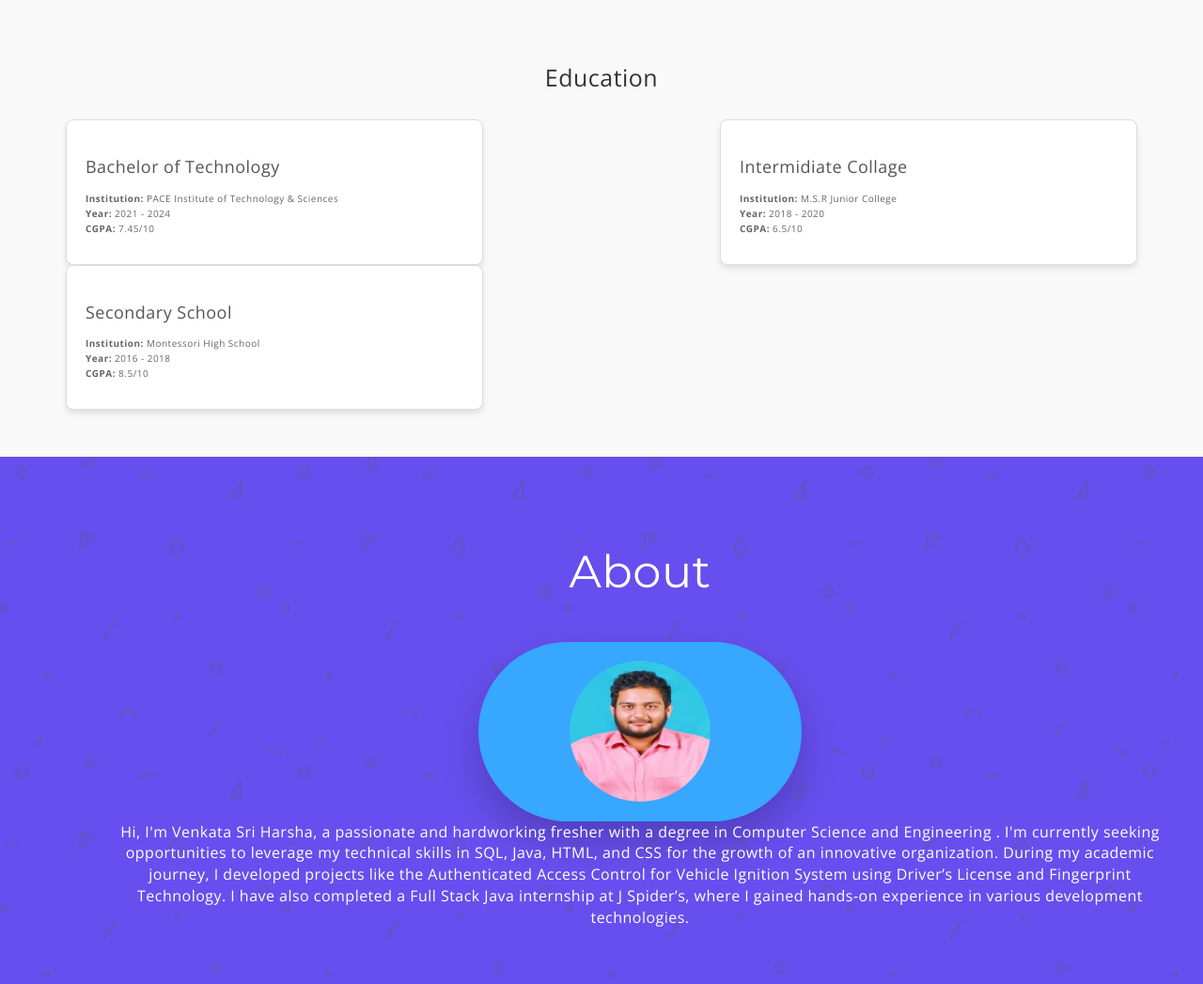
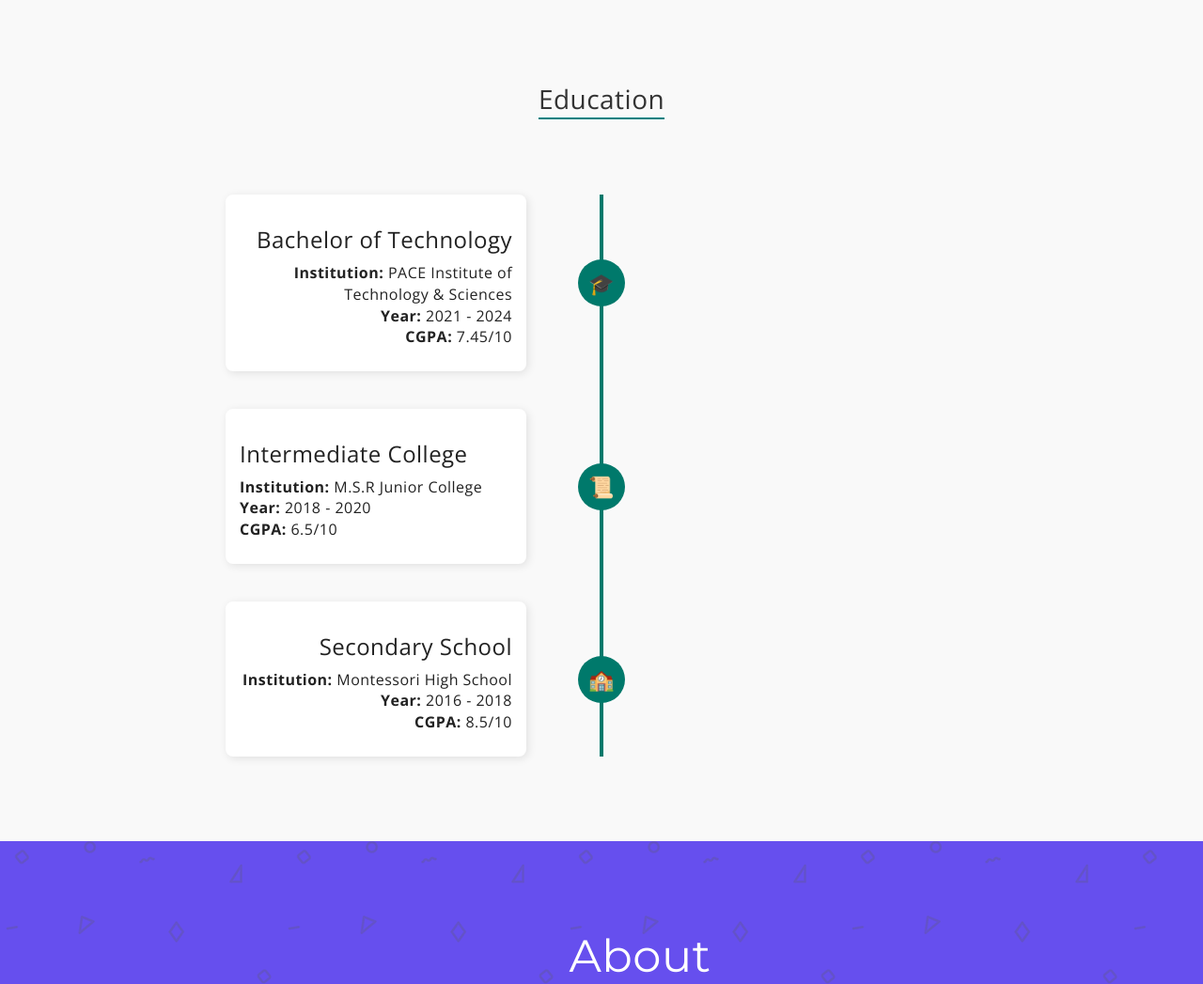
Before and after one commit to vs-harsha/portfolio, a plain HTML site: page index.html in a window 1280 px wide. Shown: the part 3060-4107 px from the top of the page at 94% size. Drawn offline with nearby package versions, Linux system fonts and the light colour scheme.

Commit message:
lastcommit

```diff
--- a/css/style.css
+++ b/css/style.css
@@ -355,57 +355,93 @@ h1.heading.pink:after {
 
 /* Education Details */
 .education-section {
+  text-align: center;
+  padding: 50px 20px;
   background-color: #f9f9f9;
-  padding: 50px 0;
 }
 
 .section-title {
-  text-align: center;
-  font-size: 2.5rem;
-  margin-bottom: 30px;
-  color: #333;
+  font-size: 28px;
+  position: relative;
+  display: inline-block;
+  margin-bottom: 40px;
+  border-bottom: 2px solid teal;
+  padding-bottom: 5px;
 }
 
-/* For left and right alignment */
-.left-div .education-box {
-  margin-right: auto; /* Align content to the left */
-  max-width: 80%; /* Content width */
+.timeline {
+  position: relative;
+  max-width: 800px;
+  margin: auto;
 }
 
-.right-div .education-box {
-  margin-left: auto; /* Align content to the right */
-  max-width: 80%; /* Content width */
+.timeline::after {
+  content: '';
+  position: absolute;
+  width: 4px;
+  background: #00796B;
+  top: 0;
+  bottom: 0;
+  left: 50%;
+  margin-left: -2px;
 }
 
-/* Education Box Styling */
-.education-box {
-  background: #fff;
-  border: 1px solid #ddd;
-  border-radius: 8px;
-  padding: 20px;
-  box-shadow: 0 4px 6px rgba(0, 0, 0, 0.1);
+.timeline-item {
+  display: flex;
+  align-items: center;
+  justify-content: space-between;
+  margin: 40px 0;
+  position: relative;
 }
 
-.education-title {
-  font-size: 1.8rem;
-  color: #555;
-  margin-bottom: 15px;
+.timeline-content {
+  background: white;
+  padding: 15px;
+  border-radius: 8px;
+  width: 40%;
+  box-shadow: 2px 2px 10px rgba(0, 0, 0, 0.1);
+  position: relative;
 }
 
-.education-details {
-  font-size: 1rem;
-  color: #666;
-  line-height: 1.6;
+.timeline-circle {
+  width: 50px;
+  height: 50px;
+  background: #00796B;
+  color: white;
+  font-size: 22px;
+  font-weight: bold;
+  display: flex;
+  align-items: center;
+  justify-content: center;
+  border-radius: 50%;
+  position: absolute;
+  left: 50%;
+  transform: translateX(-50%);
+  z-index: 1;
+}
+
+/* Align content left & right */
+.left {
+  text-align: right;
+}
+
+.right {
+  text-align: left;
 }
 
 /* Responsive Design */
-@media (max-width: 767px) {
-  .left-div .education-box,
-  .right-div .education-box {
-    margin: auto; /* Center content for small screens */
-    max-width: 100%;
+@media (max-width: 768px) {
+  .timeline-item {
+      flex-direction: column;
+      align-items: center;
+  }
+
+  .timeline-content {
+      width: 80%;
+      text-align: center;
   }
 }
+
 /* Whattsapp icon */
 /* WhatsApp Icon Style */
 .whatsapp-icon {
--- a/index.html
+++ b/index.html
@@ -230,10 +230,10 @@
       <section class="education-section">
         <div class="container">
             <h2 class="section-title">Education</h2>
-          <div class="row">
-            <!-- Left Div -->
-            <div class="col-md-6 left-div">
-              <div class="education-box">
+            <div class="timeline">
+                <!-- Bachelor's Degree -->
+                <div class="timeline-item">
+                    <div class="timeline-content left">
                         <h3 class="education-title">Bachelor of Technology</h3>
                         <p class="education-details">
                             <strong>Institution:</strong> PACE Institute of Technology & Sciences<br>
@@ -241,12 +241,14 @@
                             <strong>CGPA:</strong> 7.45/10
                         </p>
                     </div>
+                    <div class="timeline-circle">🎓</div>
                 </div>
 
-            <!-- Right Div -->
-            <div class="col-md-6 right-div">
-              <div class="education-box">
-                <h3 class="education-title">Intermidiate Collage</h3>
+                <!-- Intermediate College -->
+                <div class="timeline-item">
+                    <div class="timeline-circle">📜</div>
+                    <div class="timeline-content right">
+                        <h3 class="education-title">Intermediate College</h3>
                         <p class="education-details">
                             <strong>Institution:</strong> M.S.R Junior College<br>
                             <strong>Year:</strong> 2018 - 2020<br>
@@ -254,12 +256,10 @@
                         </p>
                     </div>
                 </div>
-          </div>
 
-          <div class="row">
-            <!-- Left Div -->
-            <div class="col-md-6 left-div">
-              <div class="education-box">
+                <!-- Secondary School -->
+                <div class="timeline-item">
+                    <div class="timeline-content left">
                         <h3 class="education-title">Secondary School</h3>
                         <p class="education-details">
                             <strong>Institution:</strong> Montessori High School<br>
@@ -267,7 +267,11 @@
                             <strong>CGPA:</strong> 8.5/10
                         </p>
                     </div>
+                    <div class="timeline-circle">🏫</div>
                 </div>
+            </div>
+        </div>
+    </section>
 
             <!-- Right Div -->
             <div class="col-md-6 right-div">
```
Lines whose indentation alone changed are shown as unchanged.
